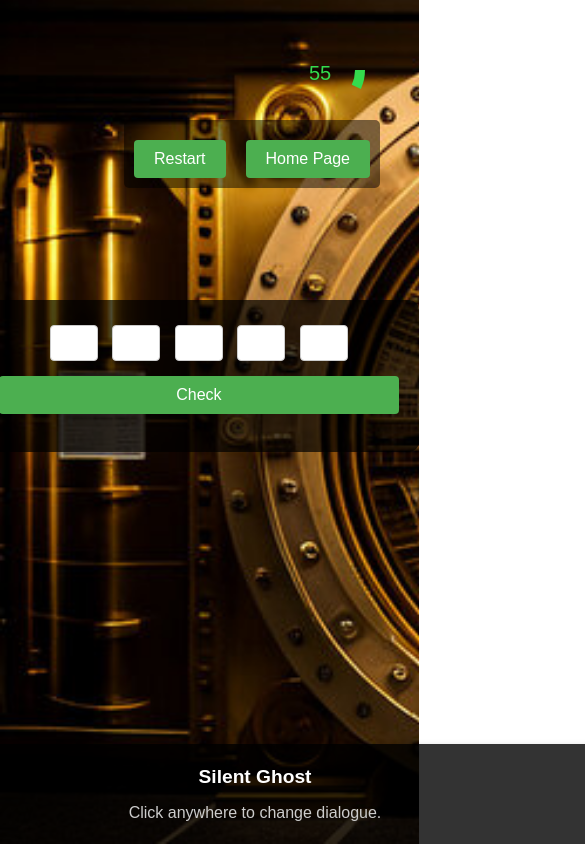
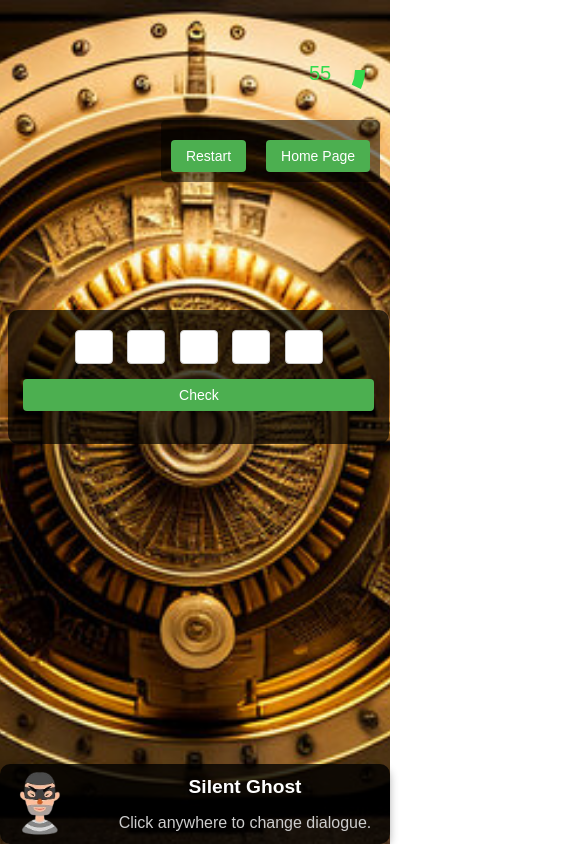
Before and after one commit to Iumunnakwe/Thief-Spy, a plain HTML site: page thief.html in a window 390 px wide. Shown: the top 844 px of the page, 585 px wide, since content can reach past the window. Drawn offline with Linux system fonts and the light colour scheme.

Commit message:
Update thief_styles.css

```diff
--- a/thief_styles.css
+++ b/thief_styles.css
@@ -235,3 +235,52 @@ circle {
   font-family: Arial, sans-serif;
   fill: #34db4d;
 }
+
+@media (max-width: 768px) {
+  body {
+    background-image: url('background.jpg');
+    background-size: cover; /* Ensures the image covers the entire area */
+    background-repeat: no-repeat; /* Prevents the image from repeating */
+    background-position: center; /* Centers the image */
+    background-attachment: fixed; /* Keeps the background fixed during scrolling */
+    /* other styles */
+  }
+  .digit-input {
+      width: 20px; /* Smaller width for mobile */
+      font-size: 14px; /* Smaller font size */
+  }
+
+  .textbox-container {
+      width: 90%; /* Full width on mobile */
+      margin: 10px; /* Less margin on mobile */
+      padding: 15px; /* Less padding */
+  }
+
+  button {
+      font-size: 14px; /* Smaller button font */
+      padding: 8px 15px; /* Smaller padding */
+  }
+  .character {
+    width: 100vw;
+  }
+
+
+  .character img {
+      width: 80px; /* Smaller character image */
+  }
+  #gifImage, #gifImageWin, #gifImageOpen {
+    width: 100vw; /* Adjusts the width of GIF images */
+    position: absolute; /* Use absolute positioning */
+    top: 180px; /* Increase this value to move it down */
+    left: 50%; /* Centers the GIFs horizontally */
+    transform: translateX(-50%); /* Adjusts for the width to keep it centered */
+}
+
+  #additionalWords {
+      font-size: 16px; /* Smaller text for mobile */
+  }
+
+  #scoreboard {
+      font-size: 18px; /* Smaller scoreboard font */
+  }
+}
```
